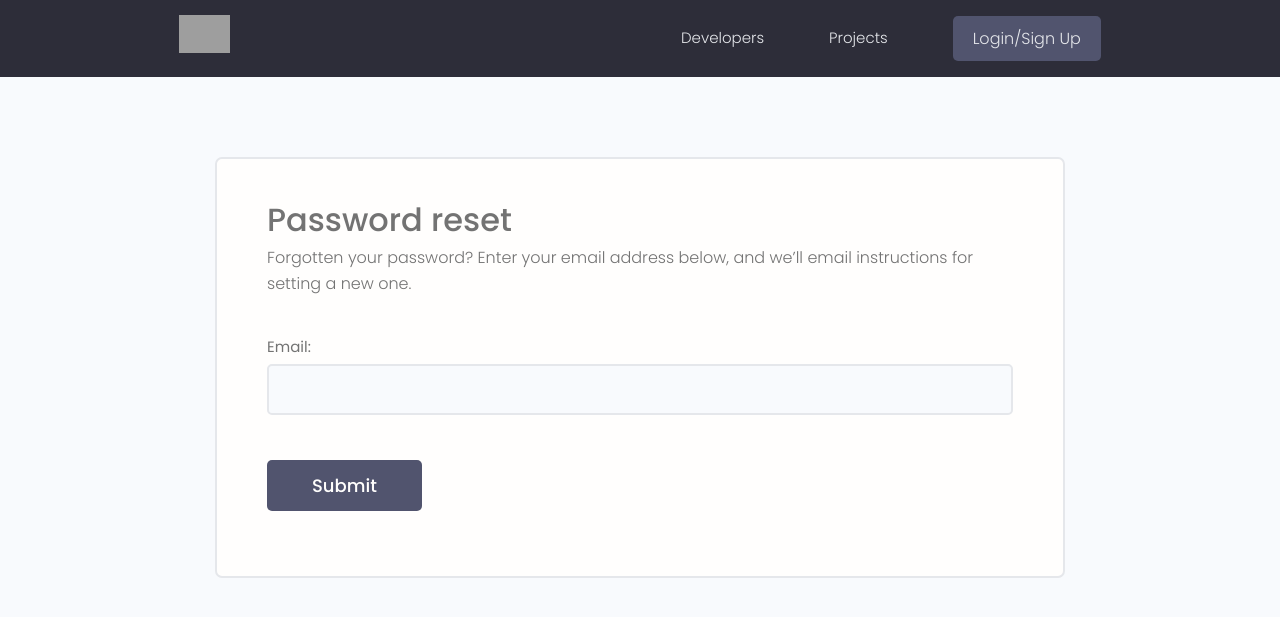
After one commit to AdrianHorvath8/Developer-search, a Django app: page /reset_password in a window 1280 px wide. The commit adds this page. Shown: the top 617 px of the page. Run offline with Django 4.2, Linux system fonts and the light colour scheme; some libraries are stand-ins or nearby versions; grey boxes are pictures that could not be loaded.

Commit message:
Password reset

```diff
--- a/devsearch/devsearch/urls.py
+++ b/devsearch/devsearch/urls.py
@@ -2,11 +2,17 @@ from django.contrib import admin
 from django.urls import path, include
 from django.conf import settings
 from django.conf.urls.static import static
+from django.contrib.auth import views as auth_views
 
 urlpatterns = [
     path('admin/', admin.site.urls),
     path("projects/",include("projects.urls")),
     path("",include("users.urls")),
+    path("reset_password", auth_views.PasswordResetView.as_view(template_name="reset_password.html"),name="reset_password"),
+    path("reset_password_sent", auth_views.PasswordResetDoneView.as_view(template_name="reset_password_sent.html"),name="password_reset_done"),
+
+    path("reset/<uidb64>/<token>/", auth_views.PasswordResetConfirmView.as_view(template_name="reset.html"),name="password_reset_confirm"),
+    path("reset_password_complete/", auth_views.PasswordResetCompleteView.as_view(template_name="reset_password_complete.html"),name="password_reset_complete"),
 ]
 
 urlpatterns += static(settings.MEDIA_URL, document_root= settings.MEDIA_ROOT)
--- /dev/null
+++ b/devsearch/templates/reset_password.html
@@ -0,0 +1,49 @@
+{% extends 'main.html' %}
+
+
+{% block content %}
+
+<style>
+input[type='text'],
+input[type='email'],
+input[type='password']{
+  min-width: 24rem;
+  width: 100%;
+  padding: 1.2rem 1.5rem;
+  border-radius: 0.5rem;
+  border: 2px solid var(--color-light);
+  transition: all 0.3s ease-in-out;
+  background-color: var(--color-bg);
+}
+
+input[type='text']:focus,
+input[type='email']:focus,
+input[type='password']:focus,
+input[type='text']:active,
+input[type='email']:active,
+input[type='password']:active{
+  outline: none;
+  border: 2px solid var(--color-main);
+}
+</style>
+<main class="formPage my-xl">
+    <div class="content-box">
+        <div class="formWrapper">
+            <h3>Password reset</h3>
+
+            <p>Forgotten your password? Enter your email address below, and we’ll email instructions for setting a new one.</p>
+
+            <br>
+
+            <form class="form" method="POST">
+                <!-- Input:Text -->
+                <div class="form__field">
+                    {% csrf_token %}
+                    {{ form }}
+                </div>
+                <input class="btn btn--sub btn--lg  my-md" type="submit" value="Submit" />
+            </form>
+        </div>
+    </div>
+</main>
+{% endblock content %}
--- a/devsearch/users/templates/users/login_register.html
+++ b/devsearch/users/templates/users/login_register.html
@@ -72,7 +72,7 @@
             </div>
             <div class="auth__actions">
                 <input class="btn btn--sub btn--lg" type="submit" value="Log In" />
-                <a href="forgetpassword.html">Forget Password?</a>
+                <a href="{% url 'reset_password' %}">Forget Password?</a>
             </div>
         </form>
         <div class="auth__alternative">
```
Also changed, not shown: devsearch/templates/reset.html (added, +49 -0 lines), devsearch/templates/reset_password_complete.html (added, +18 -0 lines), devsearch/templates/reset_password_sent.html (added, +23 -0 lines), devsearch/db.sqlite3.
